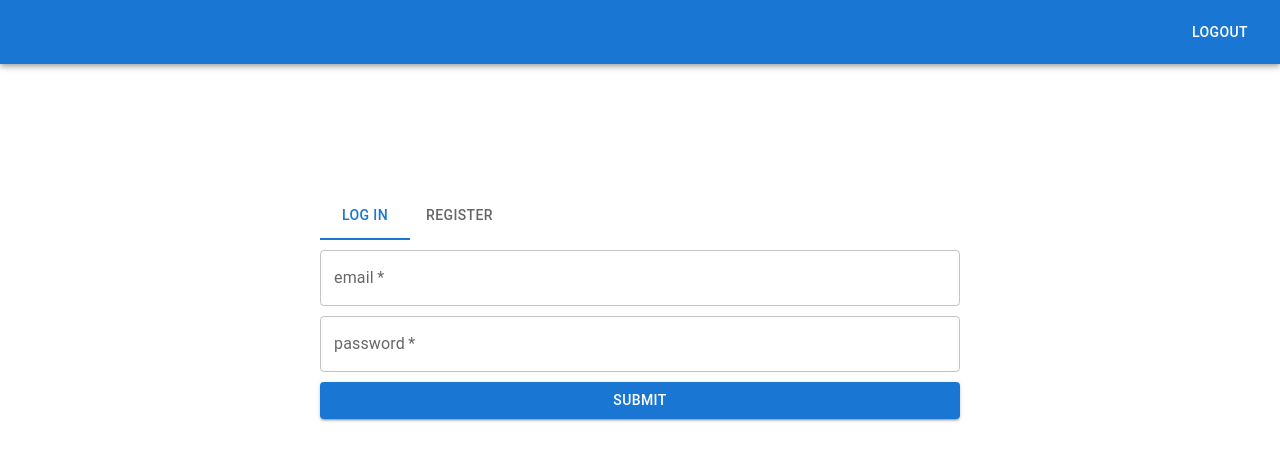
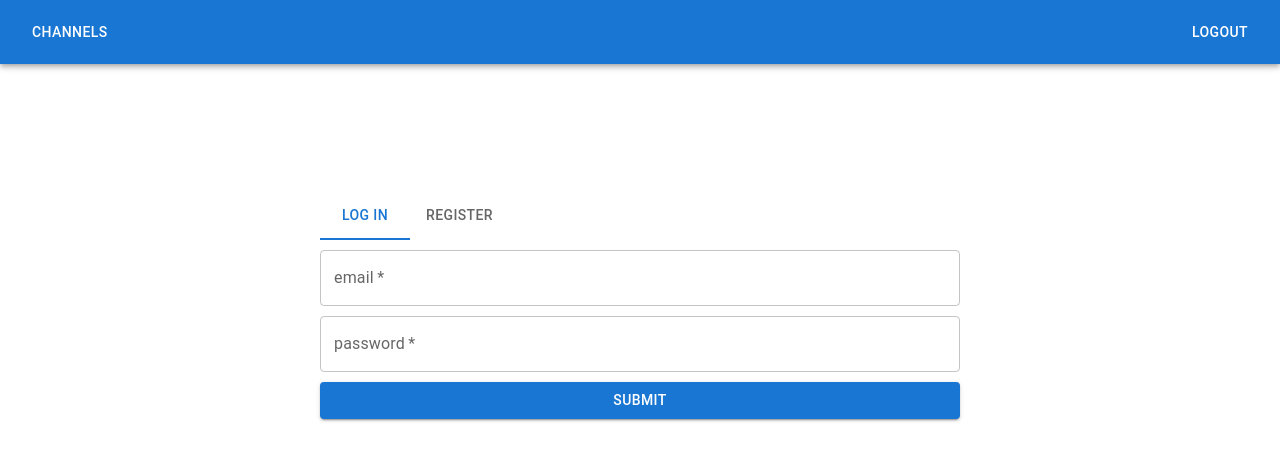
Before and after one commit to Apprenticeship-Projects/deployment-module-project-frontend, a React (Create React App) app: page / in a window 1280 px wide. Shown: the top 460 px of the page. Built offline with nearby package versions, Linux system fonts and the light colour scheme; no server answers.

Commit message:
Add link to channels in AppBar

```diff
--- a/src/components/organisms/HeaderAppBar.tsx
+++ b/src/components/organisms/HeaderAppBar.tsx
@@ -20,6 +20,9 @@ const HeaderAppBar = () => {
     <Box sx={{flexGrow: 1}}>
       <AppBar position="static" sx={{justifyContent: "flex-end"}}>
         <Toolbar>
+          <Button color="inherit" href="/channels">
+            Channels
+          </Button>
           <Button color="inherit" sx={{marginLeft: "auto"}} onClick={handleSubmit}>
             Logout
           </Button>
```
